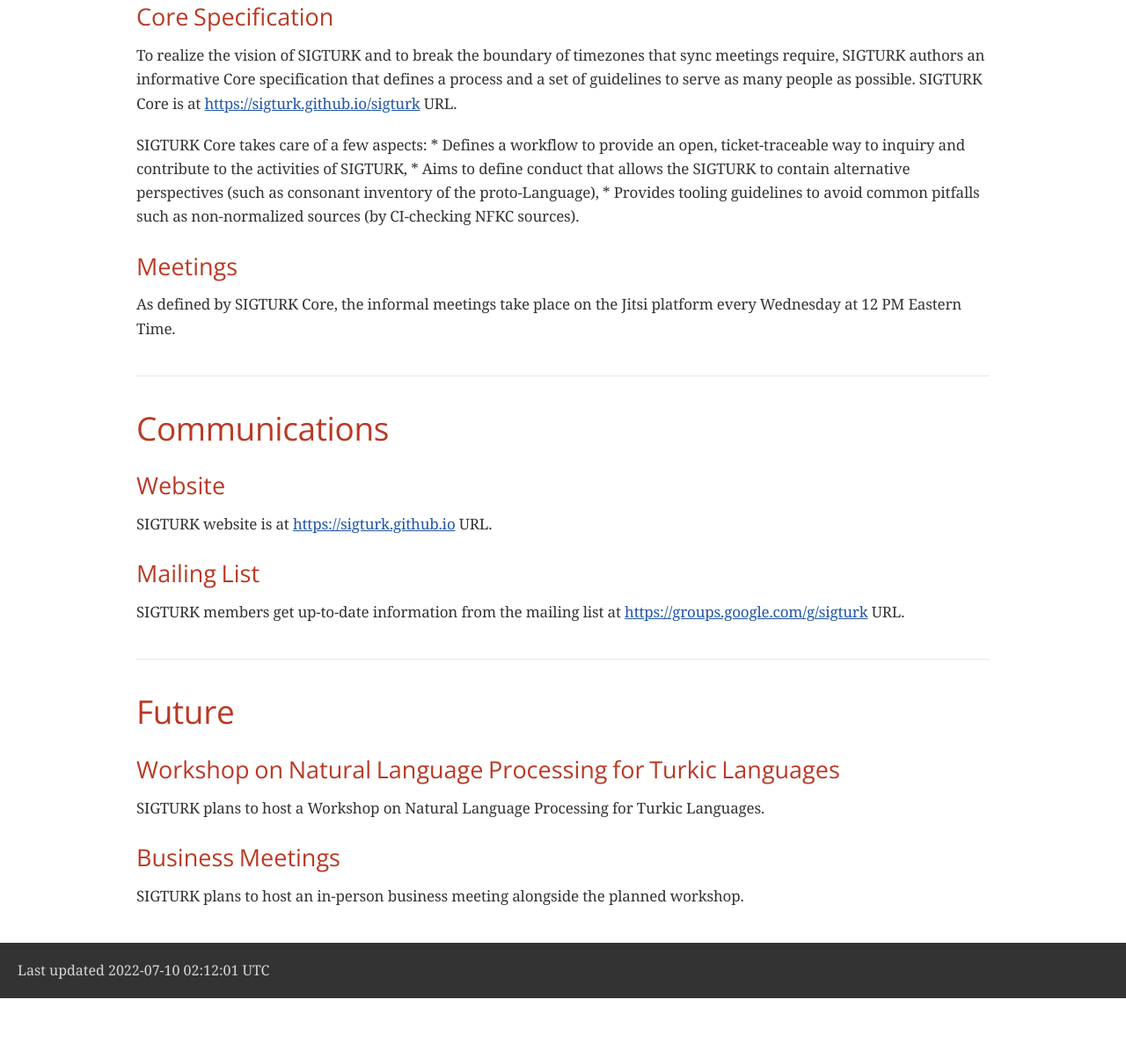
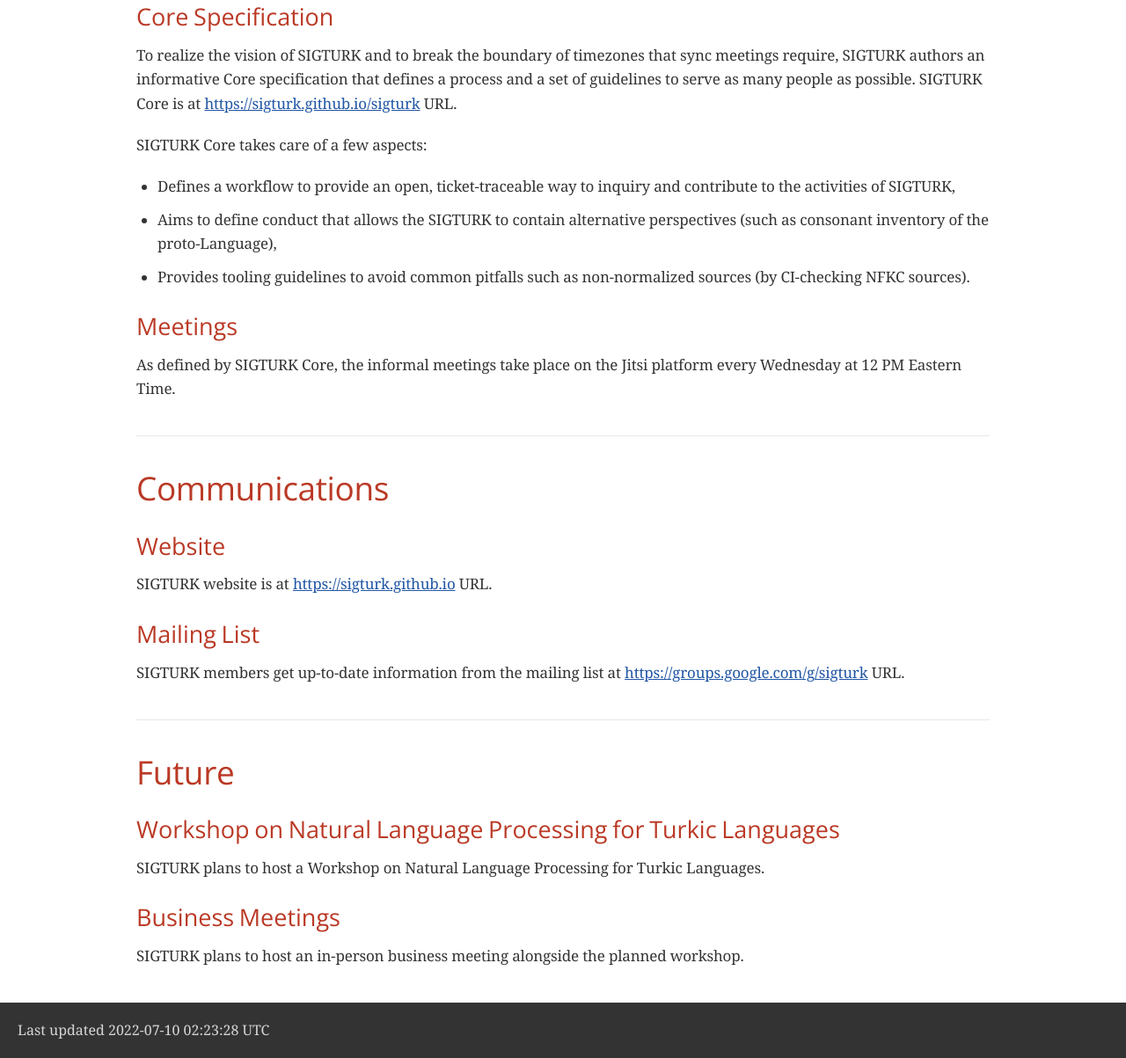
Before and after one commit to sigturk/sigturk-acl-reports, a plain HTML site: page index.html in a window 1280 px wide. Shown: the part 1537-2740 px from the top of the page at 88% size. Before the commit the page ends 2672 px from the top, so only its background shows below. Drawn offline with nearby package versions, Linux system fonts and the light colour scheme; a web font is replaced by a local one.

Commit message:
deploy: a57fd7f3832291526cfebaac5718bd0f7e97b524

```diff
--- a/index.html
+++ b/index.html
@@ -533,10 +533,20 @@
 <p>To realize the vision of SIGTURK and to break the boundary of timezones that sync meetings require, SIGTURK authors an informative Core specification that defines a process and a set of guidelines to serve as many people as possible. SIGTURK Core is at <a href="https://sigturk.github.io/sigturk" class="bare">https://sigturk.github.io/sigturk</a> URL.</p>
 </div>
 <div class="paragraph">
-<p>SIGTURK Core takes care of a few aspects:
-* Defines a workflow to provide an open, ticket-traceable way to inquiry and contribute to the activities of SIGTURK,
-* Aims to define conduct that allows the SIGTURK to contain alternative perspectives (such as consonant inventory of the proto-Language),
-* Provides tooling guidelines to avoid common pitfalls such as non-normalized sources (by CI-checking NFKC sources).</p>
+<p>SIGTURK Core takes care of a few aspects:</p>
+</div>
+<div class="ulist">
+<ul>
+<li>
+<p>Defines a workflow to provide an open, ticket-traceable way to inquiry and contribute to the activities of SIGTURK,</p>
+</li>
+<li>
+<p>Aims to define conduct that allows the SIGTURK to contain alternative perspectives (such as consonant inventory of the proto-Language),</p>
+</li>
+<li>
+<p>Provides tooling guidelines to avoid common pitfalls such as non-normalized sources (by CI-checking NFKC sources).</p>
+</li>
+</ul>
 </div>
 </div>
 <div class="sect2">
@@ -584,7 +594,7 @@
 </div>
 <div id="footer">
 <div id="footer-text">
-Last updated 2022-07-10 02:12:01 UTC
+Last updated 2022-07-10 02:23:28 UTC
 </div>
 </div>
 </body>
```
Also changed, not shown: 2022Q3.presentation.html (+2 -4 lines).
